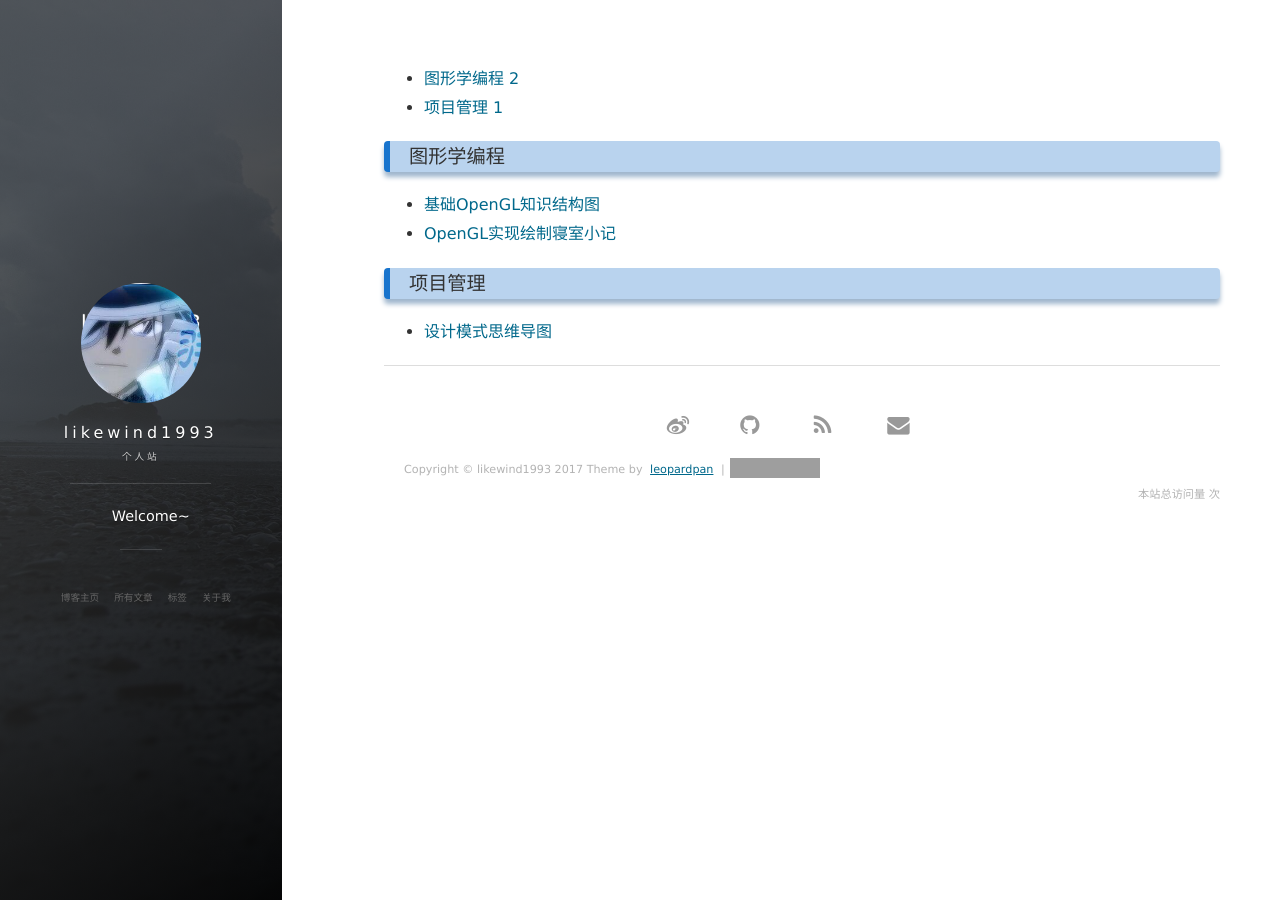
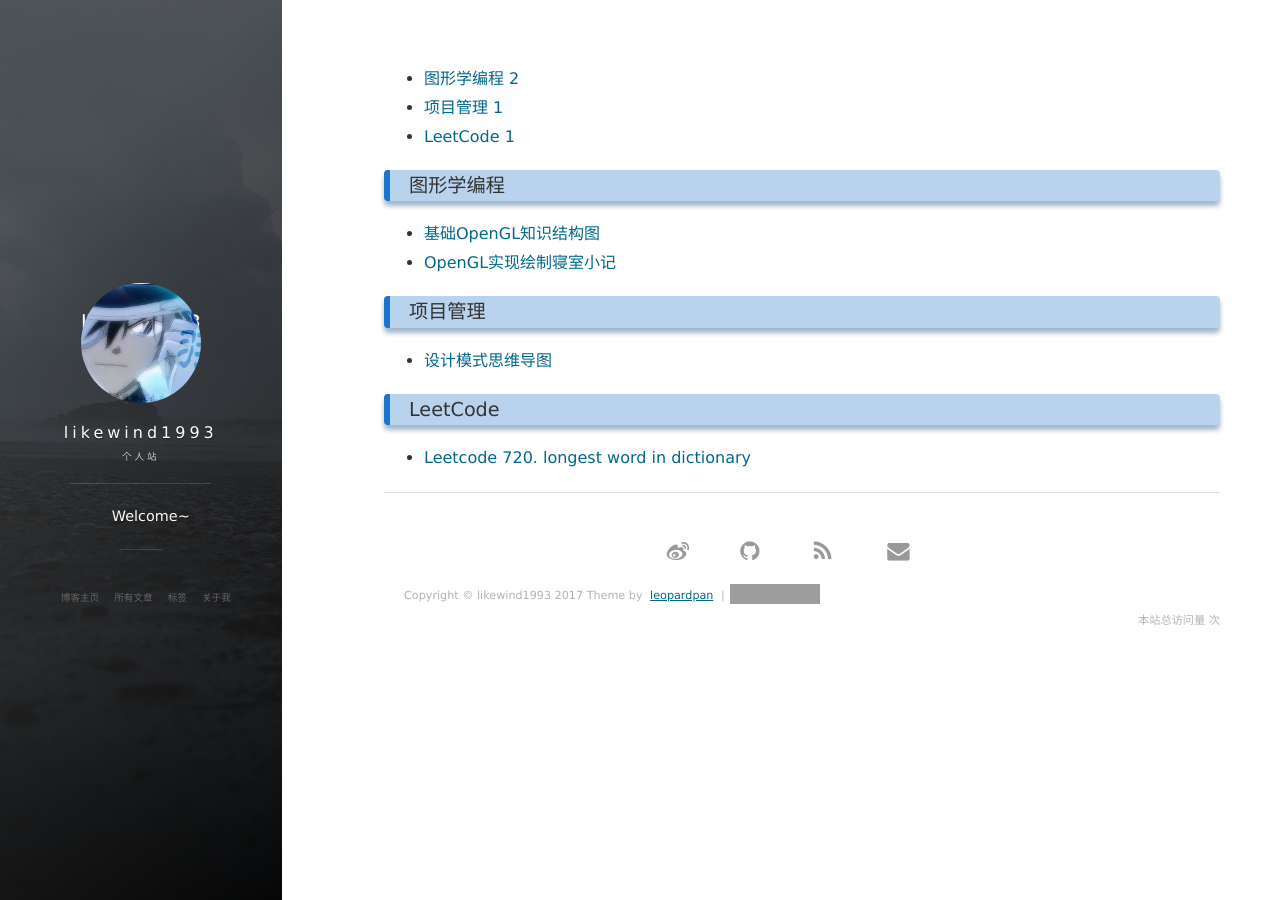
Before and after one commit to likewind1993/likewind1993.github.io, a Jekyll site: the page built from tags.html, in a window 1280 px wide. Built offline with Jekyll 4.4.1, drawn with Linux system fonts in a browser that asks for light colours; nearby versions of some CDN libraries; comment, search, counter and statistics services are not loaded; grey boxes are pictures that could not be loaded.

Commit message:
Update Blogs

````diff
--- a/_posts/2017-11-5-LeetCode 720. Longest Word In Dictionary.md
+++ b/_posts/2017-11-5-LeetCode 720. Longest Word In Dictionary.md
@@ -1,3 +1,11 @@
+---
+layout: post
+title: "Leetcode 720. longest word in dictionary"
+date: 2017-11-5 23:45:43
+description: "Leetcode 720"
+tag: LeetCode
+---
+
 ### 原题：
 ```
 Given a list of strings words representing an English Dictionary, find the longest word in words that can be built one character at a time by other words in words. If there is more than one possible answer, return the longest word with the smallest lexicographical order.
````
